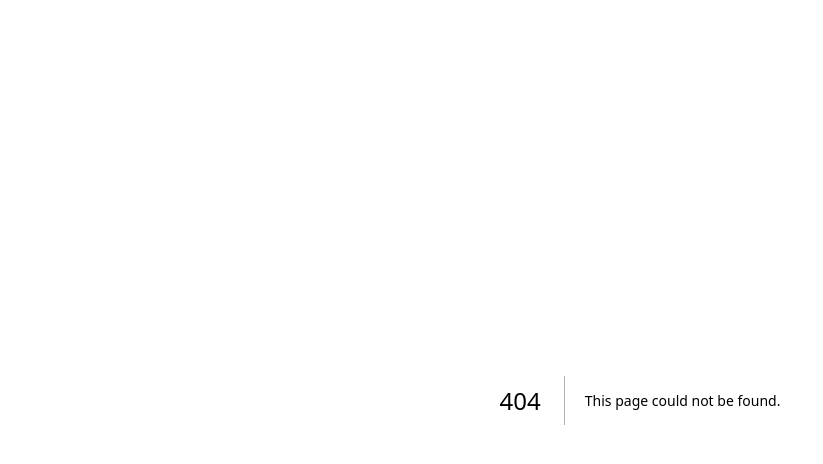
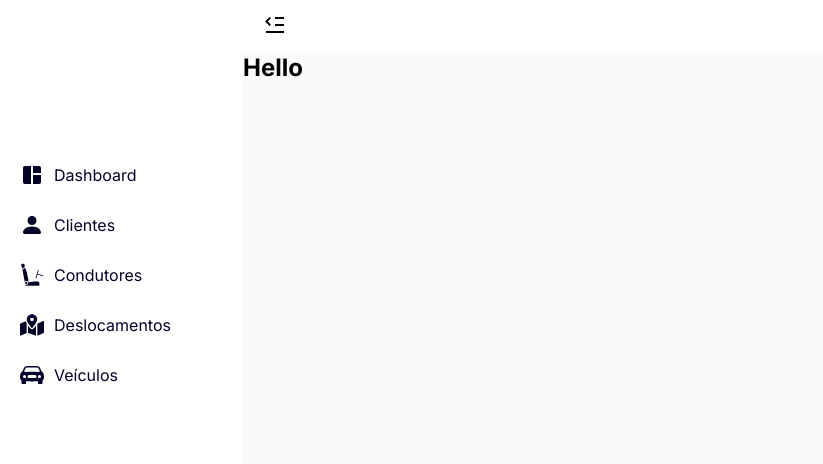
Before and after one commit to JuniorVinicius/displacement-app, a Next.js app: page /dashboard in a window 1280 px wide. Before the commit this address had no page. Shown: the top 464 px of the page, without its empty margins (0-823 px from the left). Built offline with nearby package versions, Linux system fonts and the light colour scheme.

Commit message:
✨ feat: add menu component

```diff
--- a/package.json
+++ b/package.json
@@ -9,6 +9,9 @@
     "lint": "next lint"
   },
   "dependencies": {
+    "@emotion/react": "^11.11.1",
+    "@emotion/styled": "^11.11.0",
+    "@mui/material": "^5.13.5",
     "@types/node": "20.3.1",
     "@types/react": "18.2.12",
     "@types/react-dom": "18.2.5",
@@ -17,6 +20,7 @@
     "next": "13.4.6",
     "react": "18.2.0",
     "react-dom": "18.2.0",
+    "react-icons": "^4.9.0",
     "typescript": "5.1.3"
   }
 }
--- /dev/null
+++ b/src/app/dashboard/page.tsx
@@ -0,0 +1,9 @@
+import { MenuContainer } from "@/components/utils";
+
+export default function Dashboard() {
+  return (
+    <MenuContainer>
+      <h1>Hello</h1>
+    </MenuContainer>
+  );
+}
--- a/src/app/page.tsx
+++ b/src/app/page.tsx
@@ -1,7 +1,5 @@
-
+import Dashboard from "./dashboard/page";
 
 export default function Home() {
-  return (
-    <h1>Hello World</h1>
-  )
+  return <Dashboard />;
 }
--- /dev/null
+++ b/src/components/utils/index.ts
@@ -0,0 +1,3 @@
+import MenuContainer from "./menu";
+
+export { MenuContainer };
--- /dev/null
+++ b/src/components/utils/menu/index.tsx
@@ -0,0 +1,70 @@
+"use client";
+import styles from "./styles.module.css";
+import { GiCarSeat } from "react-icons/gi";
+import { MdSpaceDashboard } from "react-icons/md";
+import { BsPersonFill, BsFillCarFrontFill } from "react-icons/bs";
+import { FaMapMarkedAlt } from "react-icons/fa";
+import MenuItems from "../menuItems";
+import { useState } from "react";
+import { RiMenuUnfoldLine, RiMenuFoldLine } from "react-icons/ri";
+
+export default function MenuContainer({ children }: MenuProps) {
+  const [menuIsOpen, setMenuIsOpen] = useState(true);
+
+  const iconsStyles = { size: 24 };
+  const MENU_ITEMS = [
+    {
+      path: "dashboard",
+      name: "Dashboard",
+      icon: <MdSpaceDashboard {...iconsStyles} />,
+    },
+    {
+      path: "clientes",
+      name: "Clientes",
+      icon: <BsPersonFill {...iconsStyles} />,
+    },
+    {
+      path: "condutores",
+      name: "Condutores",
+      icon: <GiCarSeat {...iconsStyles} />,
+    },
+    {
+      path: "deslocamentos",
+      name: "Deslocamentos",
+      icon: <FaMapMarkedAlt {...iconsStyles} />,
+    },
+    {
+      path: "veiculos",
+      name: "Veículos",
+      icon: <BsFillCarFrontFill {...iconsStyles} />,
+    },
+  ];
+
+  return (
+    <div className={styles.menuContainer}>
+      <section
+        className={`${styles.menuBar} ${
+          menuIsOpen ? styles.active : styles.inactive
+        }`}
+      >
+        <div className={styles.logoContainer}></div>
+        <MenuItems menuItems={MENU_ITEMS} />
+      </section>
+      <section className={styles.mainContent}>
+        <div className={styles.headerContainer}>
+          <div
+            onClick={() => setMenuIsOpen((prev) => !prev)}
+            className={styles.button}
+          >
+            {menuIsOpen ? (
+              <RiMenuFoldLine size={24} />
+            ) : (
+              <RiMenuUnfoldLine size={24} />
+            )}
+          </div>
+        </div>
+        <div>{children}</div>
+      </section>
+    </div>
+  );
+}
--- /dev/null
+++ b/src/components/utils/menu/styles.module.css
@@ -0,0 +1,39 @@
+.headerContainer {
+  background-color: var(--main-card-color);
+  width: 100%;
+  height: 53px;
+  display: flex;
+  align-items: center;
+  padding-left: 20px;
+}
+
+.menuContainer {
+  display: flex;
+}
+
+.menuBar {
+  height: 100vh;
+  background-color: var(--main-card-color);
+  transition: width 0.8s;
+}
+
+.mainContent {
+  width: 100%;
+}
+
+.logoContainer {
+  width: 100%;
+  height: 150px;
+}
+
+.active {
+  width: 300px;
+}
+
+.inactive {
+  width: 0px;
+}
+
+.button svg {
+  cursor: pointer;
+}
--- /dev/null
+++ b/src/components/utils/menuItems/index.tsx
@@ -0,0 +1,24 @@
+"use client";
+import Link from "next/link";
+import styles from "./styles.module.css";
+import { useState } from "react";
+
+export default function MenuItems({ menuItems }: MenuItems) {
+  const [selectedItem, setSelectedItem] = useState("");
+  return (
+    <ul className={styles.linksContainer}>
+      {menuItems?.map(({ path, name, icon }) => {
+        return (
+          <li
+            key={path}
+            onClick={() => setSelectedItem(path)}
+            className={selectedItem === path ? styles.active : ""}
+          >
+            {icon}
+            <Link href="">{name}</Link>
+          </li>
+        );
+      })}
+    </ul>
+  );
+}
--- /dev/null
+++ b/src/components/utils/menuItems/styles.module.css
@@ -0,0 +1,38 @@
+.linksContainer {
+  width: 100%;
+}
+
+.linksContainer li {
+  width: 100%;
+  list-style: none;
+  height: 50px;
+  display: flex;
+  align-items: center;
+  cursor: pointer;
+  transition: 0.3s;
+  padding-left: 20px;
+  overflow: auto;
+}
+
+.linksContainer li a {
+  color: var(--base-text-color);
+  text-decoration: none;
+}
+
+.linksContainer li svg {
+  color: var(--base-text-color);
+  margin-right: 10px;
+}
+
+.active a, .active svg {
+  color: var(--selected-text-color) !important;
+}
+
+.linksContainer li:hover {
+  background: var(--hover-soft-menu);
+}
+.linksContainer > li:hover > a,
+.linksContainer > li:hover > svg {
+  color: var(--selected-text-color);
+  cursor: pointer;
+}
--- /dev/null
+++ b/src/global/styles.css
@@ -0,0 +1,29 @@
+:root {
+  /*Text Colors*/
+
+  --main-text-color: #000000;
+  --button-light-text-color: #ffffff;
+  --base-text-color: #030229;
+  --selected-text-color: #605bff;
+  --valid-text-color: #3a974c;
+  --invalid-text-color: #d11a2a;
+
+  /*Cards colors*/
+
+  --main-button-color: #605bff;
+  --main-card-color: #ffffff;
+  --valid-bg: #3a974c;
+  --invalid-bg: #d11a2a;
+  --hover-soft-bg: #5b93ff;
+  --hover-soft-menu: #aca9ff1b;
+}
+
+* {
+  margin: 0;
+  padding: 0;
+  box-sizing: border-box;
+}
+
+body {
+  background-color: #fafafb;
+}
```
Also changed, not shown: src/@types/menu.d.ts (added, +13 -0 lines), src/app/layout.tsx (+2 -7 lines), 2 other files (tests, documents, lock files or other folders).
